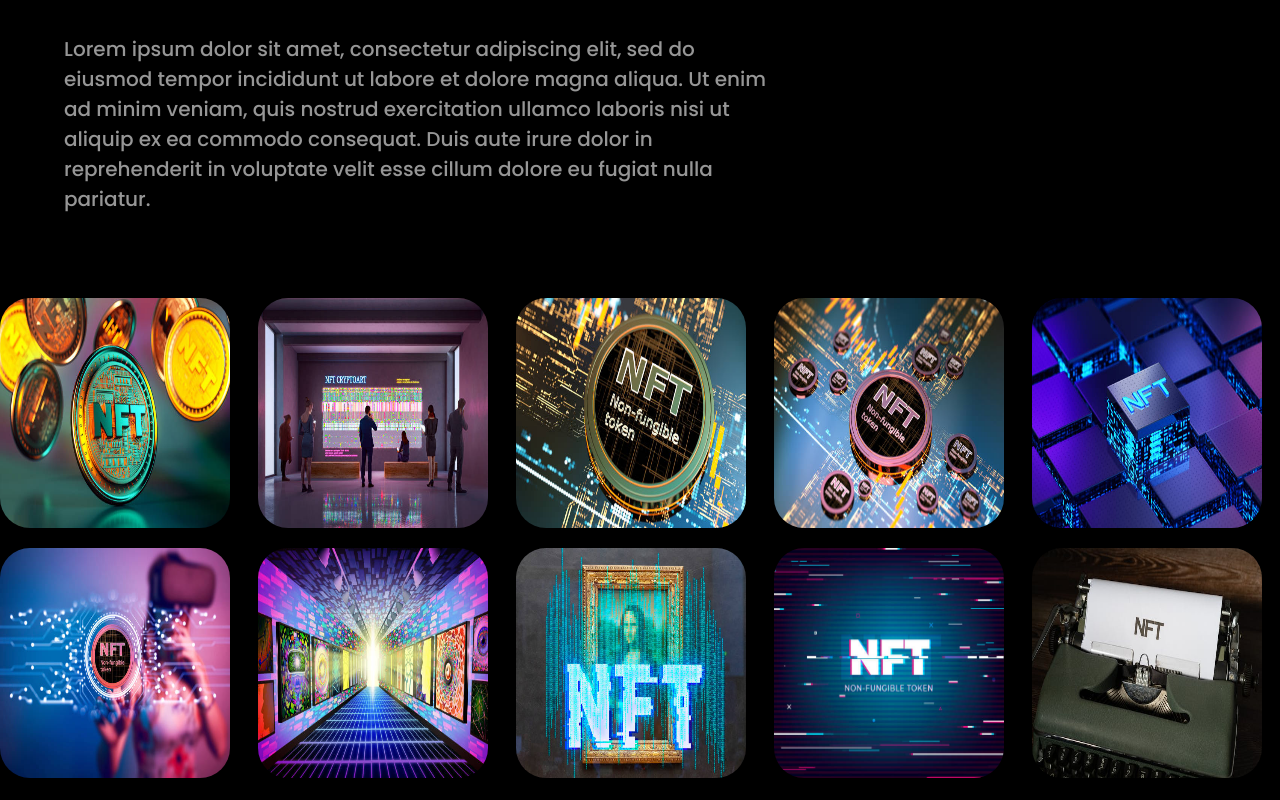
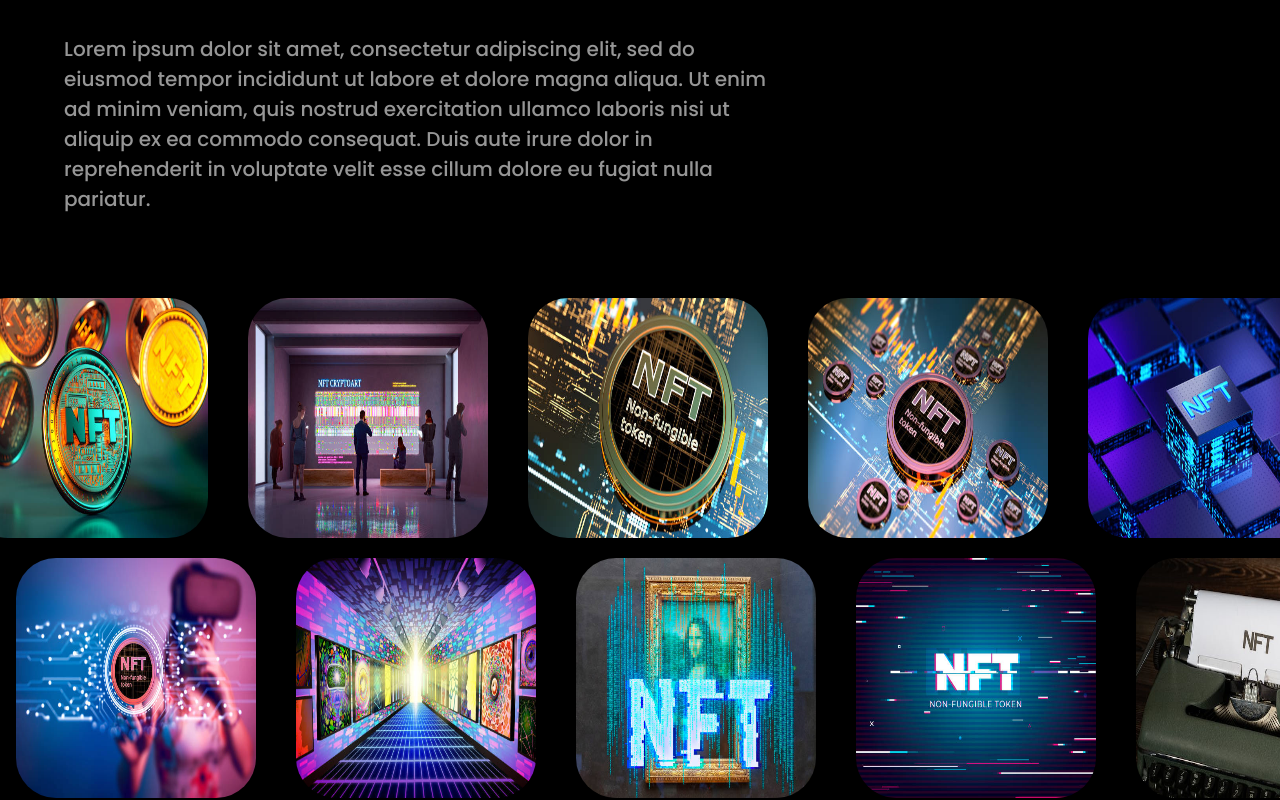
Before and after one commit to hinzullah/brindo-task, a React (Create React App) app: page / in a window 1280 px wide. Shown: the part 868-1668 px from the top of the page. Built offline with nearby package versions, Linux system fonts and the light colour scheme.

Commit message:
corrections made

```diff
--- a/src/components/Aside.js
+++ b/src/components/Aside.js
@@ -25,13 +25,20 @@ export const Aside = styled.div`
         div{
             display: grid;
             grid-template-columns: repeat(5, 1fr);
-            grid-gap:10px;
+            grid-gap:40px;
+            margin-right: 24px ;
         }
         img{
-                width: 230px;
-                height: 230px;
-                border-radius: 30px;
+                width: 240px;
+                height: 240px;
+                border-radius: 40px;
                 transition: width 2s;
+            }
+            .train-1{
+                margin:  0 1rem 0 -2rem;
+            }
+            .train-2{
+                margin:  0 -2rem 0 1rem;
             }
             img:hover{
             behavior:url(-ms-transform.htc);
@@ -39,7 +46,8 @@ export const Aside = styled.div`
             transform: scaleX(-1) scaleY(-1);
             background-color: grey;
             opacity: 0.6;
-
+            width: 245px;
+            height: 245px;
            }
     }
     .parallax{
```
